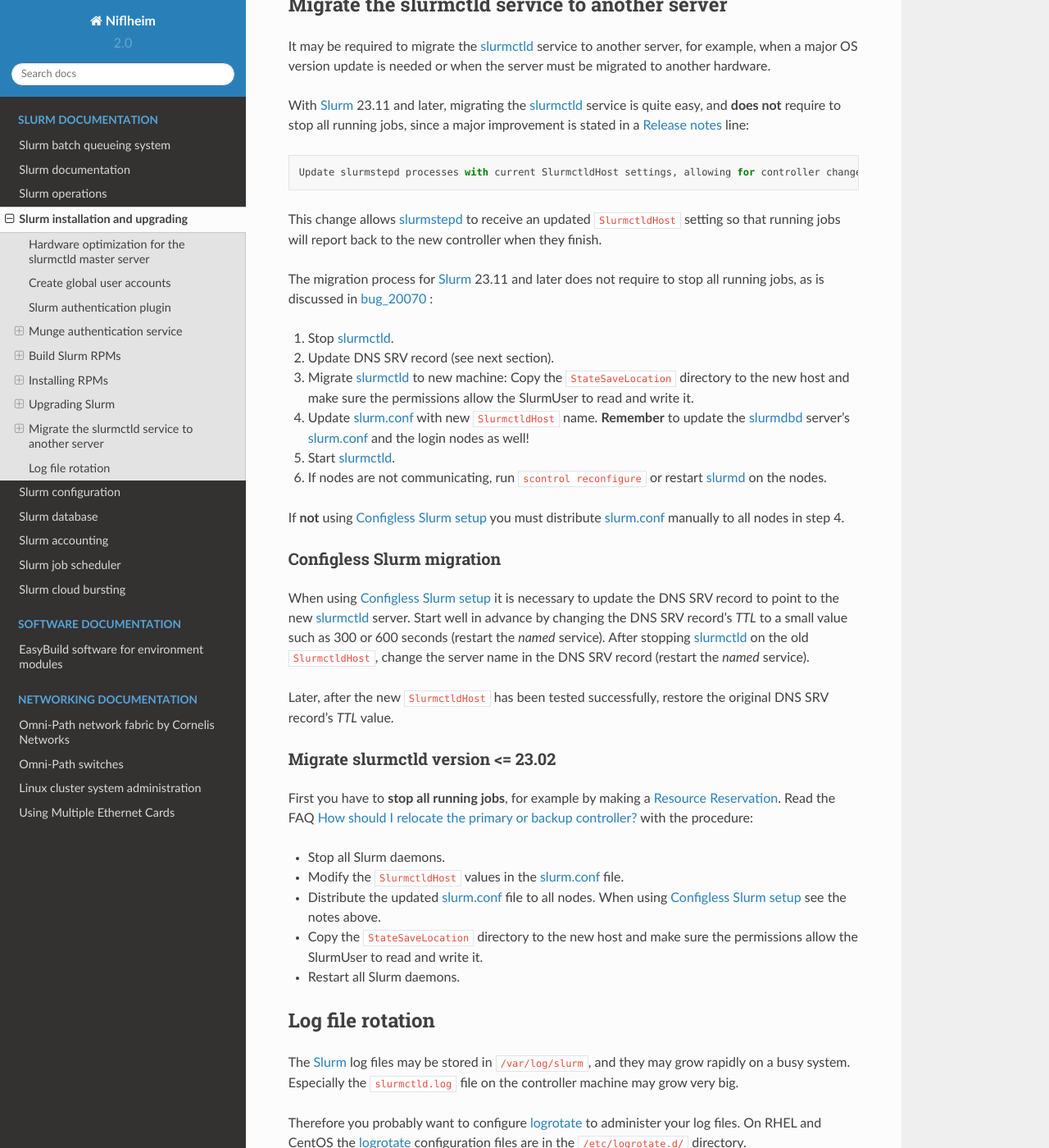
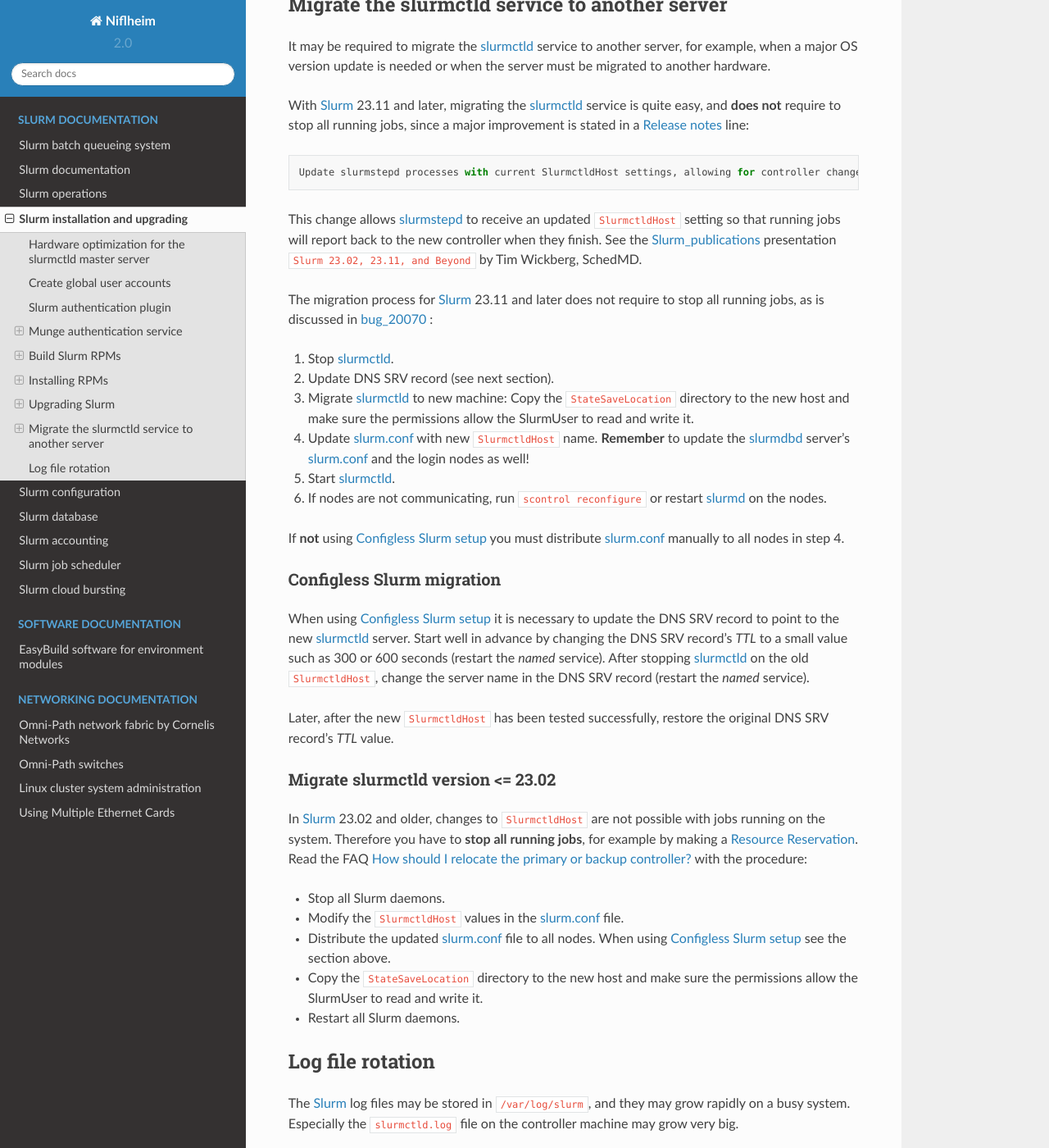
Before and after one commit to OleHolmNielsen/Niflheim_system, a Sphinx documentation site: the page built from docs/Slurm_installation.rst, in a window 1280 px wide and 1400 px high, scrolled down 23377 px. Shown: the whole window at 82% size. Built offline with Sphinx 7.4.7 and the Read the Docs theme 2.0.0, drawn with Linux system fonts in a browser that asks for light colours.

Commit message:
Publication link

```diff
--- a/docs/Slurm_installation.rst
+++ b/docs/Slurm_installation.rst
@@ -998,6 +998,7 @@
   Update slurmstepd processes with current SlurmctldHost settings, allowing for controller changes without draining all compute jobs.
 
 This change allows slurmstepd_ to receive an updated ``SlurmctldHost`` setting so that running jobs will report back to the new controller when they finish.
+See the Slurm_publications_ presentation ``Slurm 23.02, 23.11, and Beyond`` by Tim Wickberg, SchedMD.
 
 The migration process for Slurm_ 23.11 and later does not require to stop all running jobs,
 as is discussed in bug_20070_ :
@@ -1029,13 +1030,14 @@
 Migrate slurmctld version <= 23.02
 ------------------------------------
 
-First you have to **stop all running jobs**, for example by making a :ref:`resource_reservation`.
+In Slurm_ 23.02 and older, changes to ``SlurmctldHost`` are not possible with jobs running on the system.
+Therefore you have to **stop all running jobs**, for example by making a :ref:`resource_reservation`.
 Read the FAQ `How should I relocate the primary or backup controller? <https://slurm.schedmd.com/faq.html#controller>`_ with the procedure:
 
 * Stop all Slurm daemons.
 * Modify the ``SlurmctldHost`` values in the slurm.conf_ file.
 * Distribute the updated slurm.conf_ file to all nodes.
-  When using :ref:`configless-slurm-setup` see the notes above.
+  When using :ref:`configless-slurm-setup` see the section above.
 * Copy the ``StateSaveLocation`` directory to the new host and make sure the permissions allow the SlurmUser to read and write it.
 * Restart all Slurm daemons.
 
```
